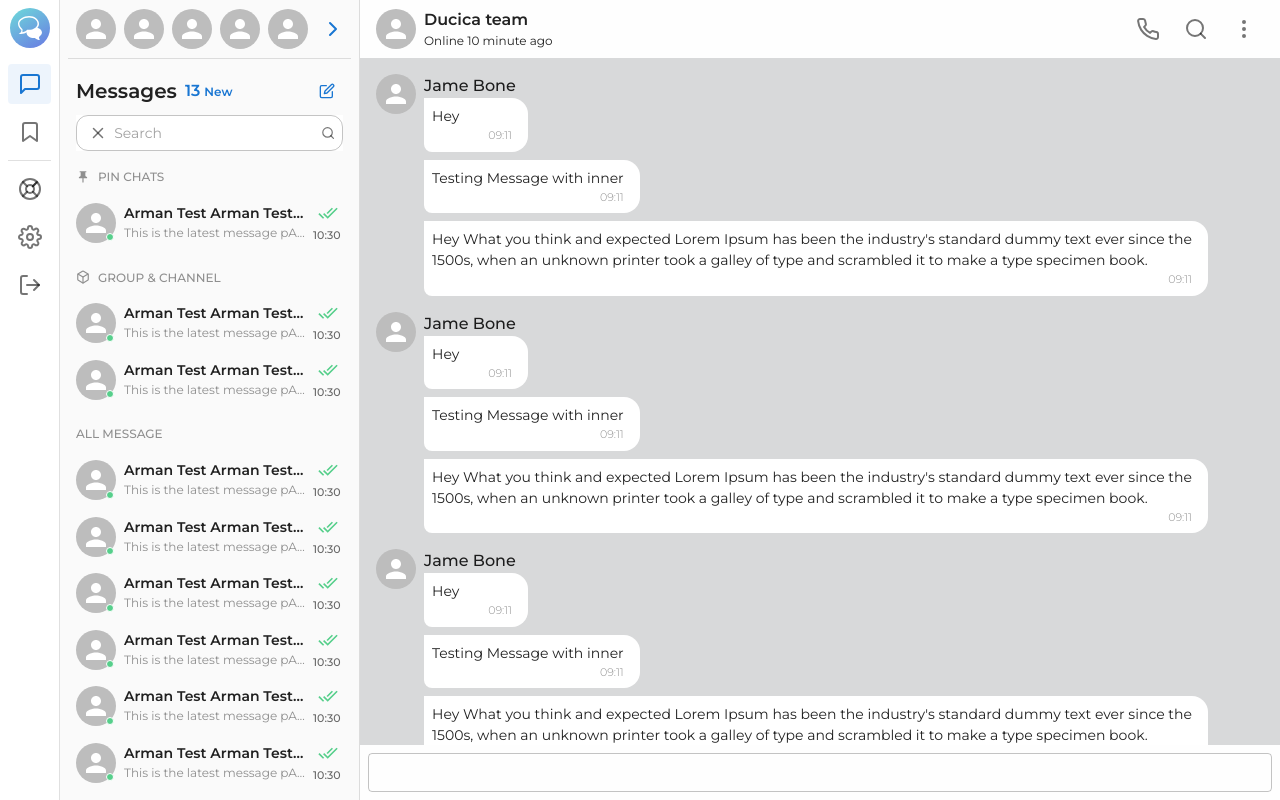
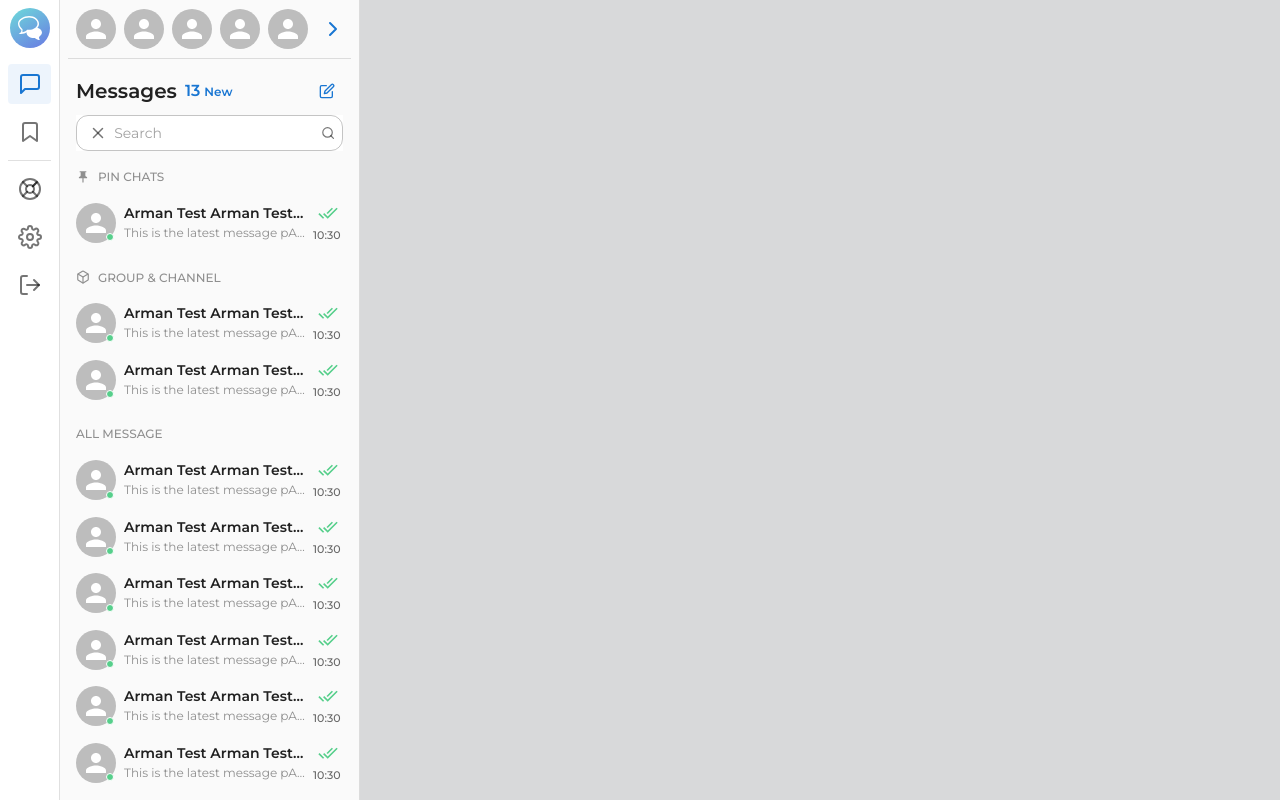
Before and after one commit to DawnGate/chat-app, a Next.js app: page /chat in a window 1280 px wide. Built offline with nearby package versions, Linux system fonts and the light colour scheme.

Commit message:
[dev] update navigate ui when no and have selected id

```diff
--- a/src/app/chat/[id]/page.tsx
+++ b/src/app/chat/[id]/page.tsx
@@ -1,5 +1,7 @@
+import RightChat from '@/components/RightChat';
+
 function ChatIdPage() {
-  return <p>Chat id page</p>;
+  return <RightChat />;
 }
 
 export default ChatIdPage;
--- a/src/app/chat/layout.tsx
+++ b/src/app/chat/layout.tsx
@@ -1,12 +1,22 @@
 'use client';
 
+import { usePathname } from 'next/navigation';
 import { ReactNode, useState } from 'react';
 
 import Box from '@mui/material/Box';
+import Stack from '@mui/material/Stack';
+import CDivider from '@/components/CDivider';
 
+import { dividerColor } from '@/config/colors';
+import { HEADER_HEIGHT } from '@/config/constant';
+
+import LeftChatHeader from '@/components/LeftChat/Header';
+import LeftChat from '@/components/LeftChat';
 import NavBar from '@/components/Navbar';
 
 function AppLayout({ children }: { children: ReactNode }) {
+  // hooks
+  const pathname = usePathname();
   // local state
   const [mobileOpen, setMobileOpen] = useState(false);
   // events
@@ -17,7 +27,44 @@ function AppLayout({ children }: { children: ReactNode }) {
   return (
     <Box display="flex" height="100%">
       <NavBar handleDrawerToggle={handleDrawerToggle} mobileOpen={mobileOpen} />
-      <Box flex={1}>{children}</Box>
+      <Box flex={1}>
+        <Stack direction="row" height="100%">
+          <Box
+            className="LeftChat"
+            flexDirection="column"
+            sx={{
+              width: {
+                xs: '100%',
+                md: 300,
+              },
+              background: '#FAFAFA',
+              display: {
+                xs: pathname === '/chat' ? 'flex' : 'none',
+                md: 'flex',
+              },
+              borderRight: 1,
+              borderColor: dividerColor,
+            }}
+          >
+            <Box height={HEADER_HEIGHT}>
+              <LeftChatHeader />
+            </Box>
+            <CDivider />
+            <LeftChat />
+          </Box>
+          <Box
+            className="RightChat"
+            display="flex"
+            flexDirection="column"
+            sx={{
+              background: '#FEFEFE',
+              flex: 1,
+            }}
+          >
+            {children}
+          </Box>
+        </Stack>
+      </Box>
     </Box>
   );
 }
--- a/src/app/chat/page.tsx
+++ b/src/app/chat/page.tsx
@@ -1,48 +1,19 @@
-import Stack from '@mui/material/Stack';
 import Box from '@mui/material/Box';
-import CDivider from '@/components/CDivider';
-import { dividerColor } from '@/config/colors';
-import LeftChatHeader from '@/components/LeftChat/Header';
-import LeftChat from '@/components/LeftChat';
-import RightChat from '@/components/RightChat';
 
-import { HEADER_HEIGHT } from '@/config/constant';
+import { chatDefaultBackground } from '@/config/colors';
 
 function ChatPage() {
   return (
-    <Stack direction="row" height="100%">
     <Box
-        className="LeftChat"
-        flexDirection="column"
       sx={{
-          width: 300,
-          background: '#FAFAFA',
+        background: chatDefaultBackground,
+        height: '100%',
         display: {
           xs: 'none',
-            md: 'flex',
+          md: 'block',
         },
-          borderRight: 1,
-          borderColor: dividerColor,
       }}
-      >
-        <Box height={HEADER_HEIGHT}>
-          <LeftChatHeader />
-        </Box>
-        <CDivider />
-        <LeftChat />
-      </Box>
-      <Box
-        className="RightChat"
-        display="flex"
-        flexDirection="column"
-        sx={{
-          background: '#FEFEFE',
-          flex: 1,
-        }}
-      >
-        <RightChat />
-      </Box>
-    </Stack>
+    />
   );
 }
 
--- a/src/components/RightChat/Header.tsx
+++ b/src/components/RightChat/Header.tsx
@@ -1,3 +1,7 @@
+'use client';
+
+import { useRouter } from 'next/navigation';
+
 import Box from '@mui/material/Box';
 import Avatar from '@mui/material/Avatar';
 import Stack from '@mui/material/Stack';
@@ -11,6 +15,9 @@ import { ArrowLeft, MoreVertical, Phone, Search } from 'react-feather';
 import { captionTypo, textTypo } from '@/config/typography';
 
 function RightChatHeader() {
+  // hooks
+  const router = useRouter();
+  // render
   return (
     <Box
       sx={{
@@ -27,6 +34,9 @@ function RightChatHeader() {
           display: {
             md: 'none',
           },
+        }}
+        onClick={() => {
+          router.push('/chat');
         }}
       >
         <ArrowLeft />
```
Lines whose indentation alone changed are shown as unchanged.
